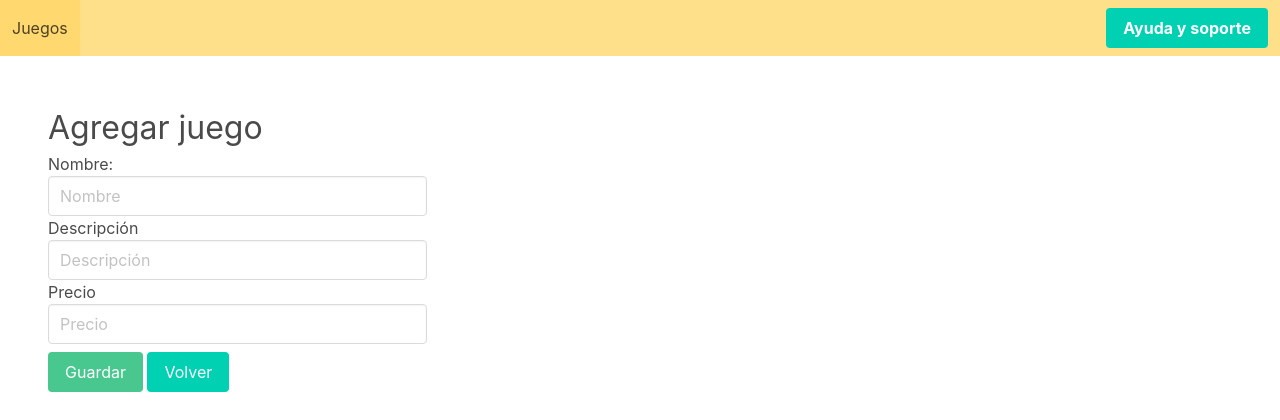
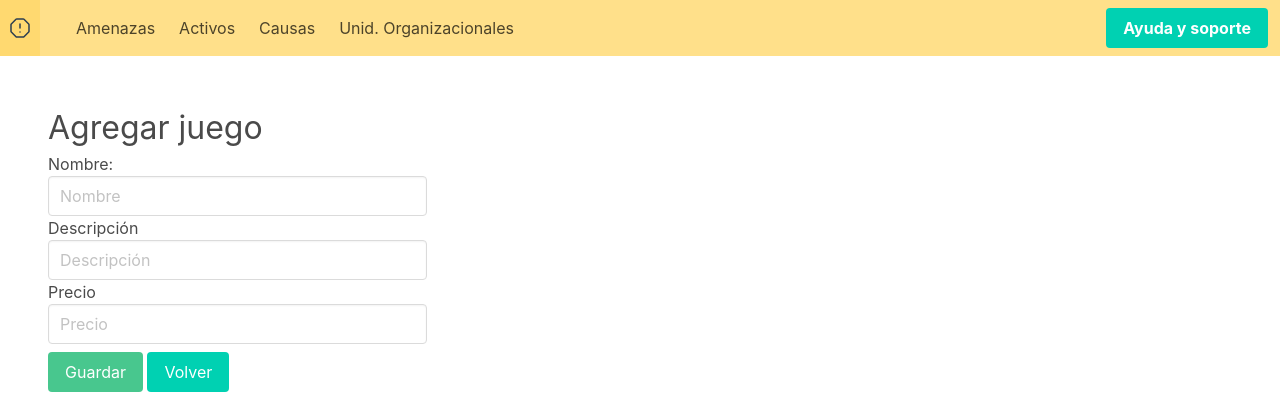
Before and after one commit to marcoapg/web, a Flask app: page /agregar_juego in a window 1280 px wide. Shown: the top 420 px of the page. Run offline with Flask 2, Linux system fonts and the light colour scheme.

Commit message:
agregar_items_menu_y_mostrar_unidades_organizacionales

```diff
--- a/main.py
+++ b/main.py
@@ -59,11 +59,27 @@ def guardar_juego():
     return redirect("/juegos")
 
 
+# @app.route("/")
+# @app.route("/juegos")
+# def juegos():
+#     juegos = controlador_juegos.obtener_juegos()
+#     return render_template("juegos.html", juegos=juegos)
+
 @app.route("/")
-@app.route("/juegos")
-def juegos():
-    juegos = controlador_juegos.obtener_juegos()
-    return render_template("juegos.html", juegos=juegos)
+@app.route("/inicio")
+def inicio():
+
+    return render_template("maestra.html",title='RSU')
+
+#API'S de inicio para tablas
+
+@app.route("/")
+@app.route("/unidadesorganizacionales")
+def unidadesorganizacionales():
+    unidadesorganizacionales = controlador_juegos.obtener_unidad_organizacional()
+    return render_template("unidadesorganizacionales.html", unidadesorganizacionales=unidadesorganizacionales)
+
+
 
 
 @app.route("/eliminar_juego", methods=["POST"])
--- a/templates/maestra.html
+++ b/templates/maestra.html
@@ -13,11 +13,14 @@
 <body>
     <nav class="navbar is-warning" role="navigation" aria-label="main navigation">
         <div class="navbar-brand">
-            <!-- <a href="https://parzibyte.me/blog" class="navbar-item">
-                <img alt="Logo de Parzibyte"
-                    src="https://raw.githubusercontent.com/parzibyte/ejemplo-mern/main/src/img/parzibyte_logo.png"
-                    style="max-height: 80px" />
-            </a> -->
+            <a href="{{url_for('inicio')}}" class="navbar-item">
+                <svg xmlns="http://www.w3.org/2000/svg" class="icon icon-tabler icon-tabler-alert-octagon" width="64" height="64" viewBox="0 0 24 24" stroke-width="1.5" stroke="#2c3e50" fill="none" stroke-linecap="round" stroke-linejoin="round">
+                    <path stroke="none" d="M0 0h24v24H0z" fill="none"/>
+                    <path d="M8.7 3h6.6c.3 0 .5 .1 .7 .3l4.7 4.7c.2 .2 .3 .4 .3 .7v6.6c0 .3 -.1 .5 -.3 .7l-4.7 4.7c-.2 .2 -.4 .3 -.7 .3h-6.6c-.3 0 -.5 -.1 -.7 -.3l-4.7 -4.7c-.2 -.2 -.3 -.4 -.3 -.7v-6.6c0 -.3 .1 -.5 .3 -.7l4.7 -4.7c.2 -.2 .4 -.3 .7 -.3z" />
+                    <line x1="12" y1="8" x2="12" y2="12" />
+                    <line x1="12" y1="16" x2="12.01" y2="16" />
+                  </svg><p>
+            </a>
             <button class="navbar-burger is-warning button" aria-label="menu" aria-expanded="false"
                 data-target="navbarBasicExample">
                 <span aria-hidden="true"></span>
@@ -27,7 +30,10 @@
         </div>
         <div class="navbar-menu">
             <div class="navbar-start">
-                <a class="navbar-item" href="{{url_for('juegos')}}">Juegos</a>
+                <a class="navbar-item" href="{{url_for('inicio')}}">Amenazas</a>
+                <a class="navbar-item" href="{{url_for('inicio')}}">Activos</a>
+                <a class="navbar-item" href="{{url_for('inicio')}}">Causas</a>
+                <a class="navbar-item" href="{{url_for('unidadesorganizacionales')}}">Unid. Organizacionales</a>
             </div>
             <div class="navbar-end">
                 <div class="navbar-item">
```
Also changed, not shown: templates/unidadesorganizacionales.html (added, +31 -0 lines), 1 other file.
